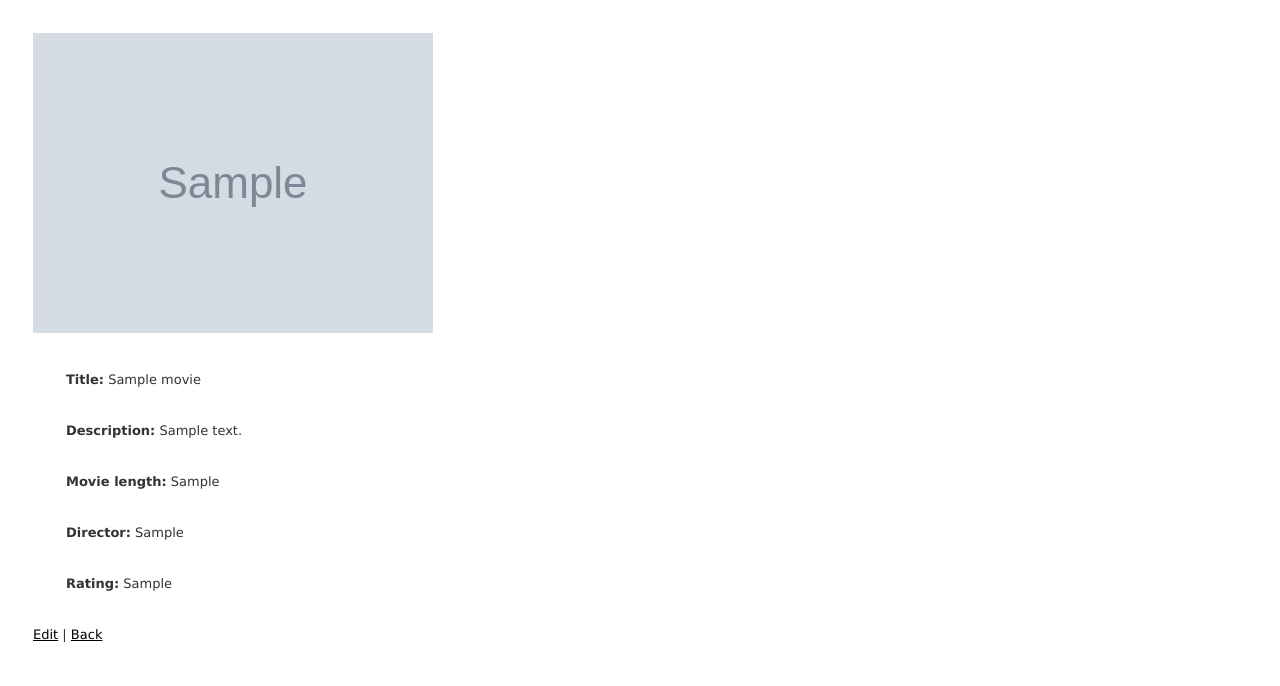
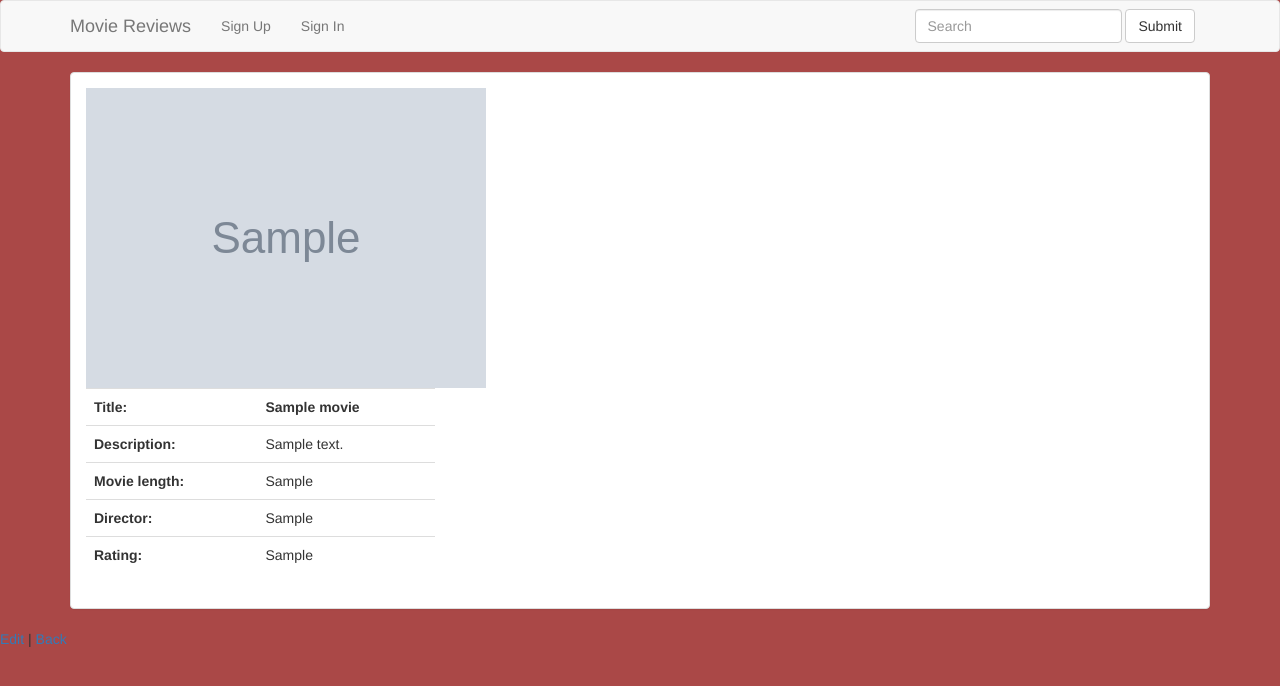
Before and after one commit to triley22/moviereview, a Rails app: page /movies/1 in a window 1280 px wide. Shown: the top 686 px of the page. Run offline with Rails 7, Linux system fonts and the light colour scheme; tables that the repository leaves empty hold one stand-in row (values such as "Sample post"); grey boxes marked "Sample" are stand-in pictures; style sheets or scripts are compiled from the project's sources; parts of the project's set-up code (start-up, migrations or seed data) failed here and were passed over; some libraries are stand-ins or nearby versions.

Commit message:
bootstrap and styling

```diff
--- a/app/assets/javascripts/application.js
+++ b/app/assets/javascripts/application.js
@@ -12,5 +12,7 @@
 //
 //= require jquery
 //= require jquery_ujs
+//= require bootstrap-sprockets
 //= require turbolinks
 //= require_tree .
+//= require jquery
--- a/app/assets/stylesheets/application.css
+++ b/app/assets/stylesheets/application.css.scss
@@ -10,6 +10,22 @@
  * files in this directory. Styles in this file should be added after the last require_* statement.
  * It is generally better to create a new file per style scope.
  *
- *= require_tree .
- *= require_self
  */
+
+@import "bootstrap-sprockets";
+@import "bootstrap";
+
+body {
+  background: #AA4847;
+}
+
+.review_title {
+  margin: 0 0 20px 0;
+}
+.reviews {
+  padding: 15px 0;
+  border-bottom: 1px solid #EAEAEA;
+  .star-rating {
+    padding-bottom: 8px;
+  }
+}
--- a/app/assets/stylesheets/scaffolds.scss
+++ /dev/null
@@ -1,89 +0,0 @@
-body {
-  background-color: #fff;
-  color: #333;
-  font-family: verdana, arial, helvetica, sans-serif;
-  font-size: 13px;
-  line-height: 18px;
-  margin: 33px;
-}
-
-p, ol, ul, td {
-  font-family: verdana, arial, helvetica, sans-serif;
-  font-size: 13px;
-  line-height: 18px;
-  margin: 33px;
-}
-
-pre {
-  background-color: #eee;
-  padding: 10px;
-  font-size: 11px;
-}
-
-a {
-  color: #000;
-
-  &:visited {
-    color: #666;
-  }
-
-  &:hover {
-    color: #fff;
-    background-color: #000;
-  }
-}
-
-th {
-  padding-bottom: 5px;
-}
-
-td {
-  padding-bottom: 7px;
-  padding-left: 5px;
-  padding-right: 5px;
-}
-
-div {
-  &.field, &.actions {
-    margin-bottom: 10px;
-  }
-}
-
-#notice {
-  color: green;
-}
-
-.field_with_errors {
-  padding: 2px;
-  background-color: red;
-  display: table;
-}
-
-#error_explanation {
-  width: 450px;
-  border: 2px solid red;
-  padding: 7px;
-  padding-bottom: 0;
-  margin-bottom: 20px;
-  background-color: #f0f0f0;
-
-  h2 {
-    text-align: left;
-    font-weight: bold;
-    padding: 5px 5px 5px 15px;
-    font-size: 12px;
-    margin: -7px;
-    margin-bottom: 0;
-    background-color: #c00;
-    color: #fff;
-  }
-
-  ul li {
-    font-size: 12px;
-    list-style: square;
-  }
-}
-
-label {
-  display: block;
-}
--- /dev/null
+++ b/app/views/layouts/_header.html.erb
@@ -0,0 +1,31 @@
+<nav class="navbar navbar-default" role="navigation">
+  <div class="container">
+    <div class="navbar-header">
+      <button type="button" class="navbar-toggle collapsed" data-toggle="collapse" data-target="#bs-example-navbar-collapse-1">
+        <span class="sr-only">Toggle navigation</span>
+        <span class="icon-bar"></span>
+        <span class="icon-bar"></span>
+        <span class="icon-bar"></span>
+      </button>
+      <%= link_to "Movie Reviews", root_path, class: "navbar-brand" %>
+    </div>
+
+    <div class="collapse navbar-collapse" id="bs-example-navbar-collapse-1">
+      <ul class="nav navbar-nav">
+        <% if user_signed_in? %>
+          <li><%= link_to "New Movie", new_movie_path, class: "active" %></li>
+          <li><%= link_to "Account", edit_user_registration_path %></li>
+        <% else %>
+          <li><%= link_to "Sign Up", new_user_registration_path, class: "active" %></li>
+          <li><%= link_to "Sign In", new_user_session_path, class: "active" %></li>
+        <% end %>
+      </ul>
+      <form class="navbar-form navbar-right" role="search">
+        <div class="form-group">
+         <input type="text" class="form-control" placeholder="Search">
+        </div>
+          <button type="submit" class="btn btn-default">Submit</button>
+      </form>
+    </div>
+  </div>
+</nav>
--- a/app/views/layouts/application.html.erb
+++ b/app/views/layouts/application.html.erb
@@ -9,9 +9,12 @@
   </head>
 
   <body>
-  	<% flash.each do |name, msg| %>
-  		<%= content_tag(:div, msg, class: "alert alert-info") %>
-  		<% end %>
-    <%= yield %>
+    <%= render 'layouts/header' %>
+    <div class="container">
+    	<% flash.each do |name, msg| %>
+    		<%= content_tag(:div, msg, class: "alert alert-info") %>
+    		<% end %>
+      <%= yield %>
+    </div>
   </body>
 </html>
--- a/app/views/movies/show.html.erb
+++ b/app/views/movies/show.html.erb
@@ -1,29 +1,37 @@
-<%= image_tag @movie.image.url(:medium) %>
-
-<p>
-  <strong>Title:</strong>
-  <%= @movie.title %>
-</p>
-
-<p>
-  <strong>Description:</strong>
-  <%= @movie.description %>
-</p>
-
-<p>
-  <strong>Movie length:</strong>
-  <%= @movie.movie_length %>
-</p>
-
-<p>
-  <strong>Director:</strong>
-  <%= @movie.director %>
-</p>
-
-<p>
-  <strong>Rating:</strong>
-  <%= @movie.rating %>
-</p>
+<div class="panel panel-default">
+  <div class="panel-body">
+    <div class="row">
+      <div class="col-md-4">
+        <%= image_tag @movie.image.url(:medium) %>
+        <div class="table-responsive">
+          <table class="table">
+            <tbody>
+              <tr>
+                <td><strong>Title:</strong></td>
+                <td><strong><%= @movie.title %></strong></td>
+              </tr>
+              <tr>
+                <td><strong>Description:</strong></td>
+                <td><%= @movie.description %></td>
+              </tr>
+              <tr>
+                <td><strong>Movie length:</strong></td>
+                <td><%= @movie.movie_length %></td>
+              </tr>
+              <tr>
+                <td><strong>Director:</strong></td>
+                <td><%= @movie.director %></tr></td>
+              <tr>
+                <td><strong>Rating:</strong></td>
+                <td><%= @movie.rating %></tr></td>
+            </tbody>
+          </table>
+        </div>
+      </div>
+    </div>
+    </div>
+  </div>
+</div>
 
 <%= link_to 'Edit', edit_movie_path(@movie) %> |
 <%= link_to 'Back', movies_path %>
```
Also changed, not shown: app/views/movies/index.html.erb (+15 -34 lines), Gemfile, Gemfile.lock, 1 other file.
